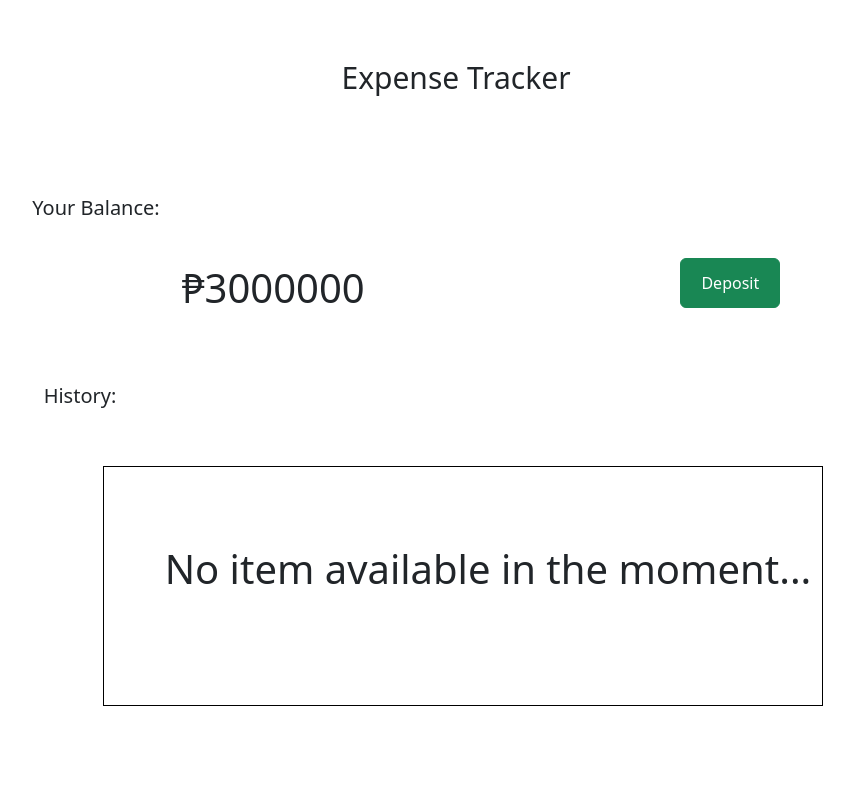
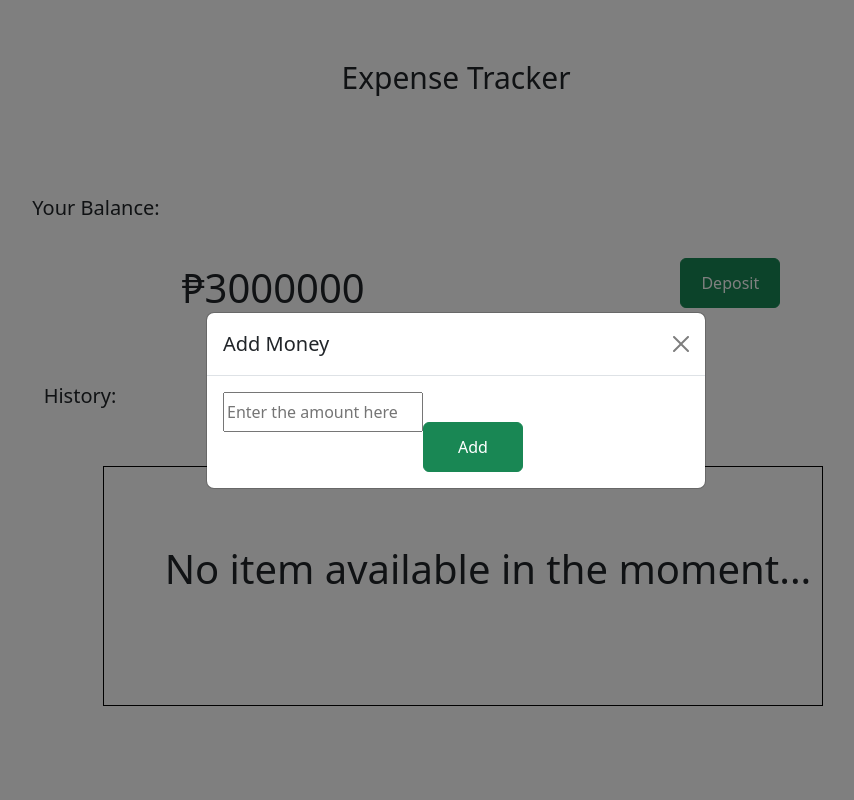
Before and after one commit to Joma-15/Expense-tracker-, a React (Vite) app: page / in a window 1280 px wide. Both pictures are taken after a click on the button "Deposit". Shown: the top 800 px of the page, without its empty margins (184-1038 px from the left). Built offline with nearby package versions, Linux system fonts and the light colour scheme.

Commit message:
fixed the pop up modal

```diff
--- a/src/components/BalanceSheet.tsx
+++ b/src/components/BalanceSheet.tsx
@@ -4,7 +4,49 @@ export const BalanceSheet = () => {
       <h2>Your Balance:</h2>
       <div className="Balance_container">
         <p>₱3000000</p>
-        <button type="button" className="btn btn-success">Deposit</button>
+        <button
+          type="button"
+          className="btn btn-success"
+          data-bs-toggle="modal"
+          data-bs-target="#staticBackdrop"
+        >
+          Deposit
+        </button>
+      </div>
+
+      <div
+        className="modal fade"
+        id="staticBackdrop"
+        data-bs-backdrop="static"
+        data-bs-keyboard="false"
+        aria-labelledby="staticBackdropLabel"
+        aria-hidden="true"
+      >
+        <div className="modal-dialog modal-dialog-centered">
+          <div className="modal-content">
+            <div className="modal-header">
+              <h1 className="modal-title fs-5" id="staticBackdropLabel">
+                Add Money
+              </h1>
+              <button
+                type="button"
+                className="btn-close"
+                data-bs-dismiss="modal"
+                aria-label="Close"
+              ></button>
+            </div>
+            <div className="modal-body">
+              <div className="purchase-container">
+                <input
+                  className="Purchase-box"
+                  type="text"
+                  placeholder="Enter the amount here"
+                />
+                <button className="btn btn-success">Add</button>
+              </div>
+            </div>
+          </div>
+        </div>
       </div>
     </>
   );
--- a/src/components/style.css
+++ b/src/components/style.css
@@ -25,6 +25,21 @@ p{
     display: flex;
     flex-direction: row;
     justify-content: space-evenly;
+}
+.purchase-container{
+    display: flex;
+    flex-direction: row;
+    align-items: flex-start;
+}
+
+.Purchase-box{
+    width: 200px;
+
+}
+
+.modal-dialog{
+    max-width: 500px;
+    max-height: 100px;
 }
 
 .btn.btn-success{
--- a/src/main.tsx
+++ b/src/main.tsx
@@ -1,6 +1,7 @@
 import { StrictMode } from 'react'
 import { createRoot } from 'react-dom/client'
 import 'bootstrap/dist/css/bootstrap.css'
+import 'bootstrap/dist/js/bootstrap.bundle.js';
 import './components/style.css'
 import App from './App.tsx'
 
```
